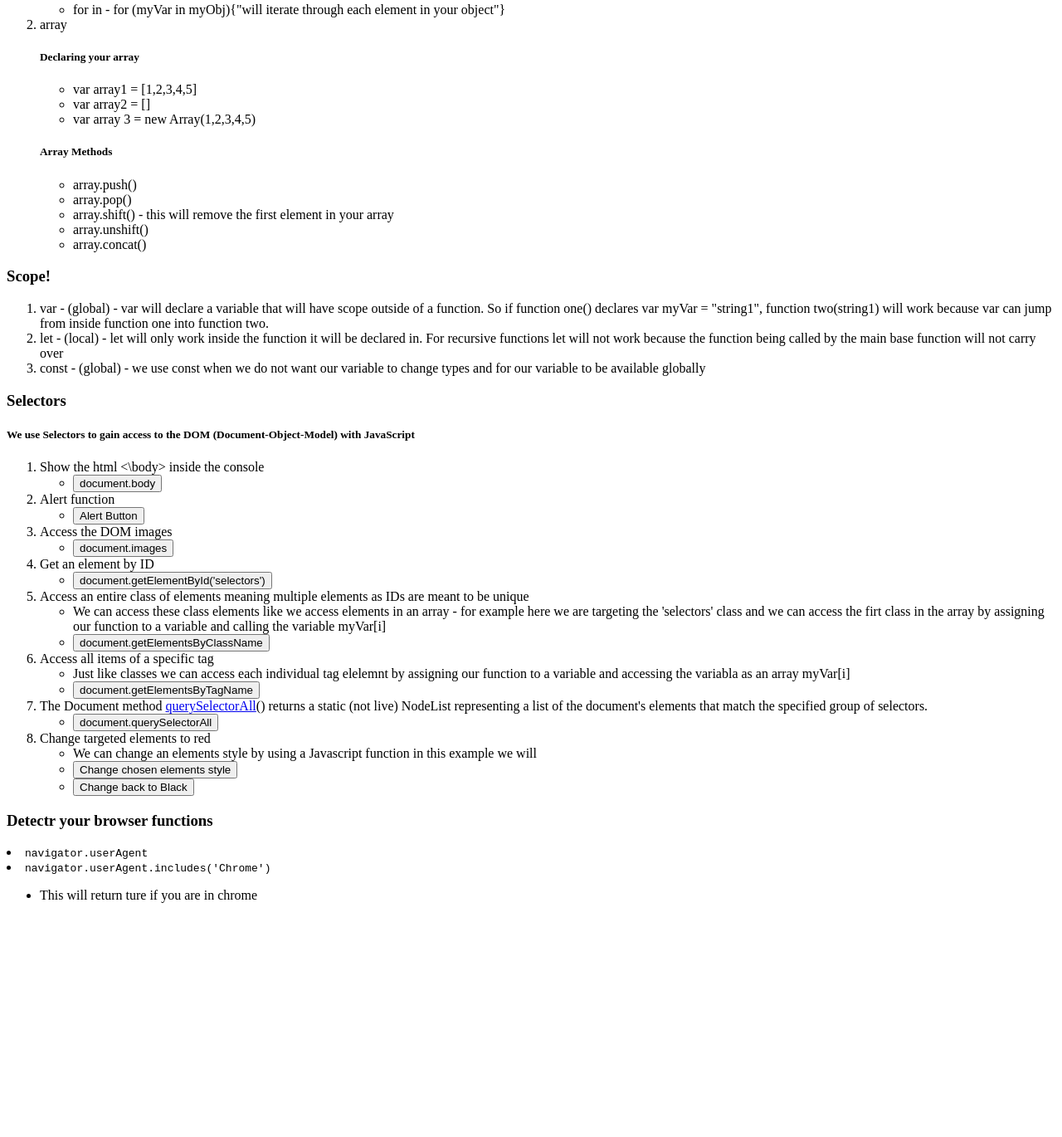
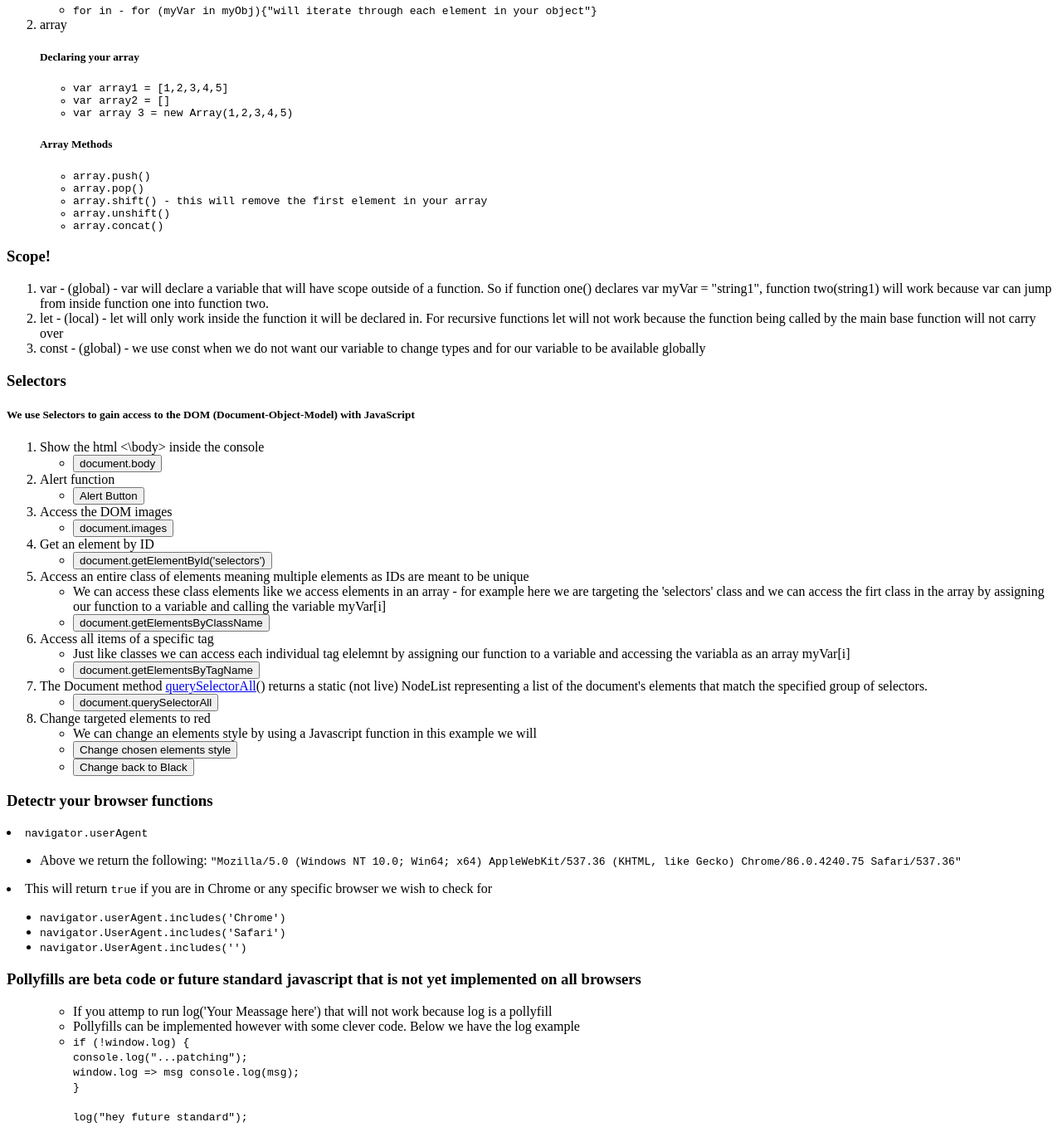
Before and after one commit to skosari/jsfrontend, a plain HTML site: page index.html in a window 1280 px wide. Shown: the part 562-1932 px from the top of the page at 83% size. Before the commit the page ends 1666 px from the top, so only its background shows below. Drawn offline with Linux system fonts and the light colour scheme.

Commit message:
v update

```diff
--- a/index.html
+++ b/index.html
@@ -27,23 +27,23 @@
       <li>You can check to see the type in your console by using</li>
       <ul><li><strong>typeof</strong> your_variable</li></ul>
       <h5>Loops for Objects</h5>
-      <li>for in - for (myVar in myObj){"will iterate through each element in your object"}</li>
+      <li><code>for in - for (myVar in myObj){"will iterate through each element in your object"}</code></li>
     </ul>
     <li>array</li>
     <h5>Declaring your array</h5>
-    <ul>
+    <ul><code>
       <li>var array1 = [1,2,3,4,5]</li>
       <li>var array2 = []</li>
       <li>var array 3 = new Array(1,2,3,4,5)</li>
-    </ul>
+    </code></ul>
     <h5>Array Methods</h5>
-    <ul>
+    <ul><code>
       <li>array.push()</li>
       <li>array.pop()</li>
       <li>array.shift() - this will remove the first element in your array</li>
       <li>array.unshift()</li>
       <li>array.concat()</li>
-    </ul>
+    </code></ul>
   </ol>
   <h3>Scope!</h3>
   <ol>
@@ -104,11 +104,40 @@
       </ul>
   </ol>
 </div>
-<div class='browser-compat'>
+<div class='browser-detection'>
   <h3>Detectr your browser functions</h3>
   <li><code>navigator.userAgent</code></li>
-  <li><code>navigator.userAgent.includes('Chrome')</code></li>
-  <ul><li>This will return ture if you are in chrome</li></ul>
+  <ul>
+    <li>Above we return the following: <code>"Mozilla/5.0 (Windows NT 10.0; Win64; x64) AppleWebKit/537.36 (KHTML, like Gecko) Chrome/86.0.4240.75 Safari/537.36"</code></li></ul>
+  <li>This will return <code>true</code> if you are in Chrome or any specific browser we wish to check for</li>
+  <ul>
+    <li><code>navigator.userAgent.includes('Chrome')</code></li>
+    <li><code>navigator.UserAgent.includes('Safari')</code></li>
+    <li><code>navigator.UserAgent.includes('')</code></li>
+  </ul>
+</div>
+<div class='pollyfills'>
+  <h3>Pollyfills are beta code or future standard javascript that is not yet implemented on all browsers</h3>
+  <ol>
+    <ul>
+      <li>If you attemp to run log('Your Meassage here') that will not work because log is a pollyfill</li>
+      <li>Pollyfills can be implemented however with some clever code. Below we have the log example</li>
+      <li>
+        <code>
+          if (!window.log) {</br>
+            console.log("...patching");</br>
+            window.log => msg console.log(msg);</br>
+          }</br>
+        </br>
+        log("hey future standard");
+        </code>
+      </li>
+    </ul>
+  </ol>
+</div>
+<div class='async'></div>
+<div class='promises'></div>
+
 </div>
   <script>
 
```
